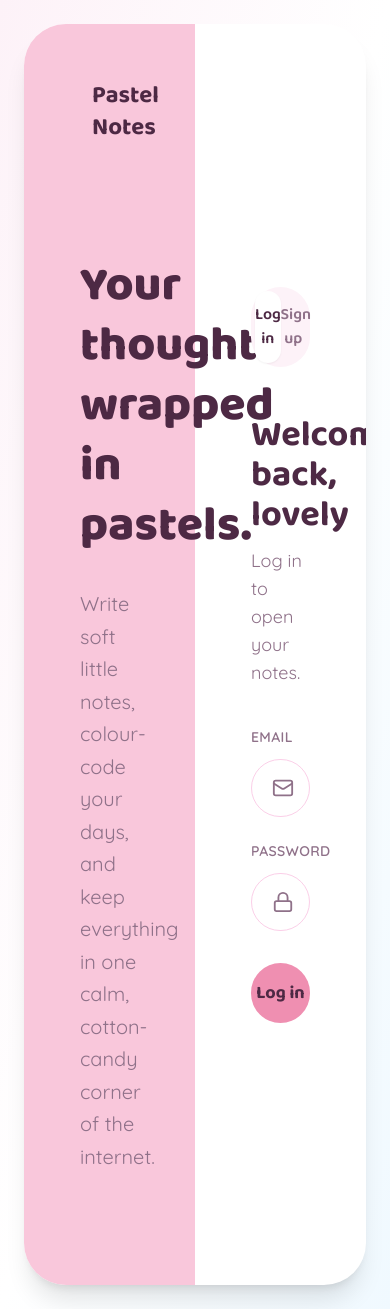
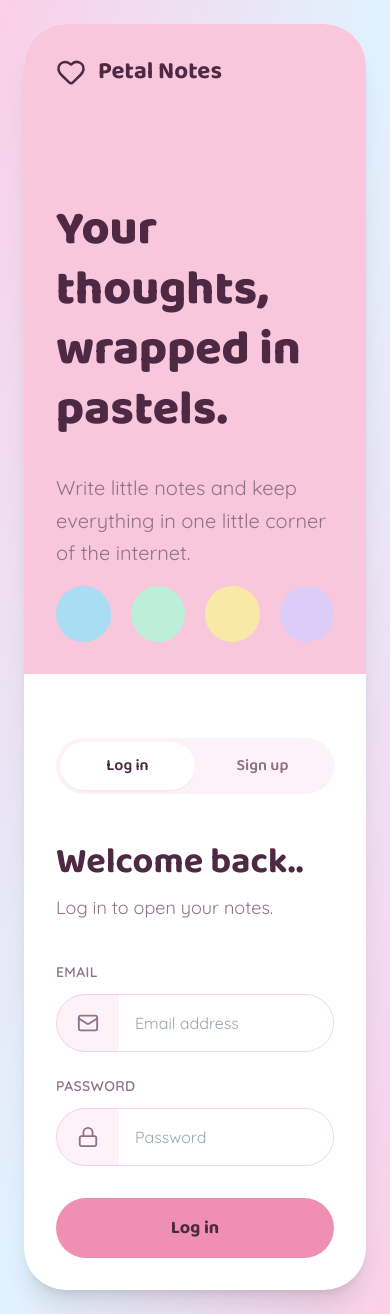
Before and after one commit to raheenzia/cohort-9-mern-13791-raheen, a React (Create React App) app in the folder frontend/: page / in a window 390 px wide. Built offline with nearby package versions, Linux system fonts and the light colour scheme.

Commit message:
fix: login page resp

```diff
--- a/frontend/src/pages/Login.jsx
+++ b/frontend/src/pages/Login.jsx
@@ -2,17 +2,17 @@ import { Heart, Mail, Lock } from "lucide-react";
 
 function Login() {
   return (
-    <div className="min-h-screen bg-gradient-to-br from-pink-50 via-white to-sky-50 flex items-center justify-center p-6">
+    <div className="min-h-screen bg-gradient-to-br from-pink-200 via-sky-100 to-pink-200 flex items-center justify-center p-6">
 
-      <div className="w-full max-w-6xl min-h-[670px] bg-white rounded-[42px] overflow-hidden shadow-xl flex">
+      <div className="w-full max-w-6xl min-h-[670px] bg-white rounded-[42px] overflow-hidden shadow-xl flex flex-col md:flex-row">
 
         {/* leftt */}
-        <div className="w-1/2 bg-pastel-pink p-14 flex flex-col">
+        <div className="w-full md:w-1/2 bg-pastel-pink p-8 md:p-14 flex flex-col">
 
           <div className="flex items-center gap-3 text-pastel-text">
             <Heart size={30} />
             <span className="text-2xl font-display font-bold">
-              Pastel Notes
+              Petal Notes
             </span>
           </div>
 
@@ -24,13 +24,11 @@ function Login() {
             </h1>
 
             <p className="mt-8 text-xl leading-relaxed text-pastel-muted">
-              Write soft little notes, colour-code your days,
-              and keep everything in one calm, cotton-candy
-              corner of the internet.
+              Write little notes and keep everything in one little corner of the internet.
             </p>
           </div>
 
-          <div className="mt-auto flex gap-5">
+          <div className="mt-4 md:mt-auto flex gap-5">
             <div className="w-14 h-14 rounded-full bg-pastel-blue" />
             <div className="w-14 h-14 rounded-full bg-pastel-green" />
             <div className="w-14 h-14 rounded-full bg-pastel-yellow" />
@@ -41,7 +39,7 @@ function Login() {
 
 
         {/* right*/}
-        <div className="w-1/2 p-14 flex flex-col justify-center">
+        <div className="w-full md:w-1/2 mt-8 md:mt-0 p-8 md:p-14 flex flex-col justify-center">
 
           <div className="flex bg-pink-50 rounded-full p-1 mb-12">
             <button className="w-1/2 py-3 rounded-full bg-white text-pastel-text font-display font-semibold shadow-sm">
@@ -56,7 +54,7 @@ function Login() {
 
           <div className="mb-10">
             <h2 className="font-display text-4xl font-bold text-pastel-text">
-              Welcome back, lovely
+              Welcome back..
             </h2>
 
             <p className="mt-3 text-lg text-pastel-muted">
@@ -66,19 +64,20 @@ function Login() {
 
 
           <div className="mb-6">
-            <label className="block mb-3 text-sm font-semibold tracking-wide text-pastel-muted">
+            <label htmlFor="email" className="block mb-3 text-sm font-semibold tracking-wide text-pastel-muted">
               EMAIL
             </label>
 
-            <div className="flex items-center border border-pink-200 rounded-full overflow-hidden">
+            <div className="flex items-center border border-pink-200 bg-pink-50 rounded-full overflow-hidden">
               <div className="px-5">
                 <Mail size={22} className="text-pastel-muted" />
               </div>
 
               <input
+                id="email"
                 type="email"
                 placeholder="Email address"
-                className="w-full bg-pastel-lavender px-4 py-4 outline-none text-pastel-text"
+                className="w-full px-4 py-4 outline-none focus-visible:ring-2 focus-visible:ring-pastel-button text-pastel-text"
               />
             </div>
           </div>
@@ -89,15 +88,16 @@ function Login() {
               PASSWORD
             </label>
 
-            <div className="flex items-center border border-pink-200 rounded-full overflow-hidden">
+            <div htmlFor="password" className="flex items-center border border-pink-200 bg-pink-50 rounded-full overflow-hidden">
               <div className="px-5">
                 <Lock size={22} className="text-pastel-muted" />
               </div>
 
               <input
+                id="password"
                 type="password"
                 placeholder="Password"
-                className="w-full bg-pastel-lavender px-4 py-4 outline-none text-pastel-text"
+                className="w-full px-4 py-4 outline-none focus-visible:ring-2 focus-visible:ring-pastel-button text-pastel-text"
               />
             </div>
           </div>
```
